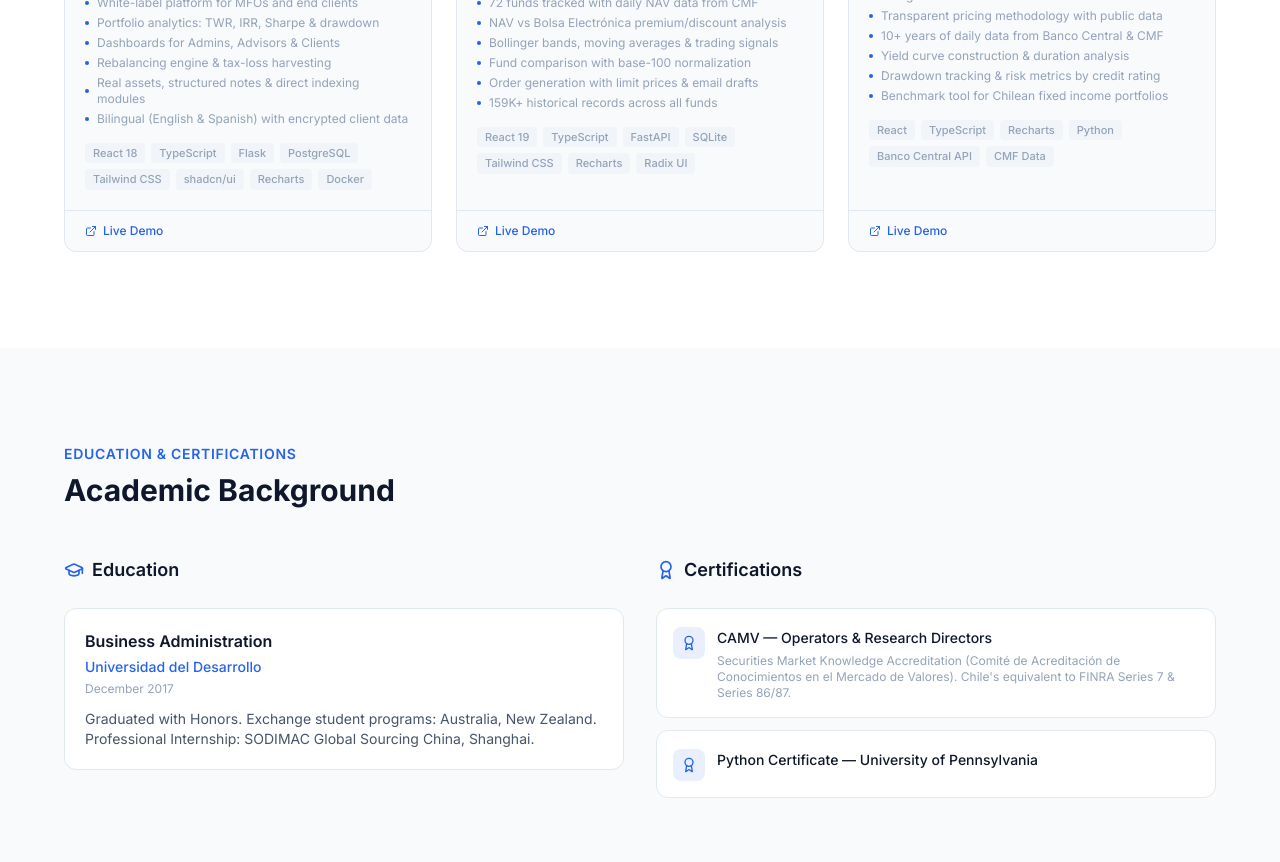
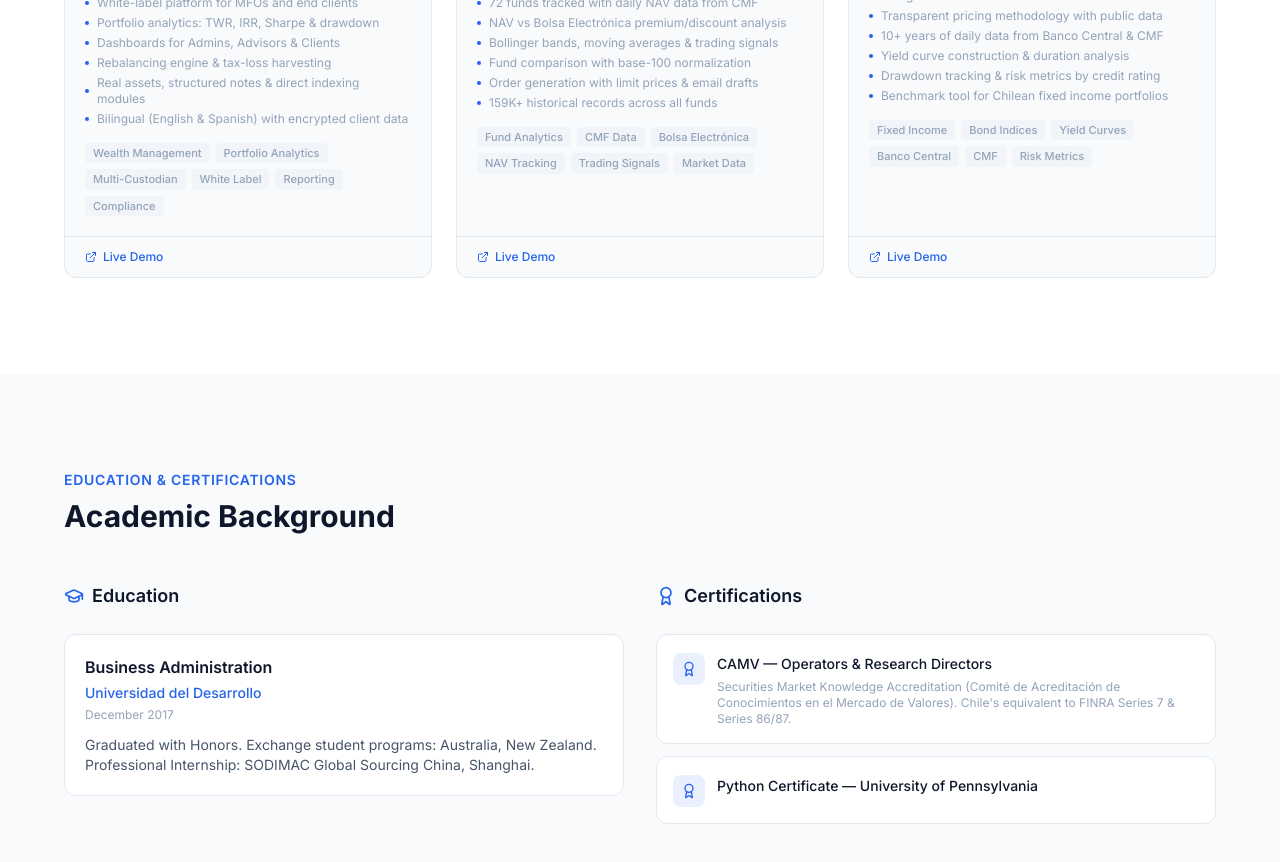
Before and after one commit to sdonosopm/web-resume, a React (Vite) app: page / in a window 1280 px wide. Shown: the part 4620-5482 px from the top of the page. Built offline with nearby package versions, Linux system fonts and the light colour scheme.

Commit message:
Replace tech stack tags with business keywords
Tags now show finance/domain terms instead of programming frameworks

Co-Authored-By: Claude Opus 4.6 <noreply@anthropic.com>

```diff
--- a/src/data/resume.ts
+++ b/src/data/resume.ts
@@ -117,7 +117,7 @@ export const projects: Project[] = [
   {
     title: "WealthPlat — Multi-Family Office Platform",
     description: "White-label reporting platform for Multi-Family Offices and their end clients. Consolidates portfolios across custodians, tracks holdings, calculates performance metrics (TWR, IRR, Sharpe), and delivers role-based dashboards for advisors and clients.",
-    tech: ["React 18", "TypeScript", "Flask", "PostgreSQL", "Tailwind CSS", "shadcn/ui", "Recharts", "Docker"],
+    tech: ["Wealth Management", "Portfolio Analytics", "Multi-Custodian", "White Label", "Reporting", "Compliance"],
     category: "web-app",
     highlights: ["White-label platform for MFOs and end clients", "Portfolio analytics: TWR, IRR, Sharpe & drawdown", "Dashboards for Admins, Advisors & Clients", "Rebalancing engine & tax-loss harvesting", "Real assets, structured notes & direct indexing modules", "Bilingual (English & Spanish) with encrypted client data"],
     hasDemo: true,
@@ -127,7 +127,7 @@ export const projects: Project[] = [
   {
     title: "Chilean Investment Funds Universe",
     description: "Monitoring platform for the Chilean investment fund market. Sources daily NAV data from CMF (Comisión para el Mercado Financiero) and exchange prices from Bolsa Electrónica de Chile, covering 72 funds with 159K+ records and professional analytics dashboards.",
-    tech: ["React 19", "TypeScript", "FastAPI", "SQLite", "Tailwind CSS", "Recharts", "Radix UI"],
+    tech: ["Fund Analytics", "CMF Data", "Bolsa Electrónica", "NAV Tracking", "Trading Signals", "Market Data"],
     category: "web-app",
     highlights: ["72 funds tracked with daily NAV data from CMF", "NAV vs Bolsa Electrónica premium/discount analysis", "Bollinger bands, moving averages & trading signals", "Fund comparison with base-100 normalization", "Order generation with limit prices & email drafts", "159K+ historical records across all funds"],
     hasDemo: true,
@@ -137,7 +137,7 @@ export const projects: Project[] = [
   {
     title: "Chilean Fixed Income Index",
     description: "Replicable fixed-income indices for the Chilean bond market — sovereign (BTP, BTU) and corporate (AAA to BBB) — constructed entirely with public data from Banco Central, CMF, and Bolsa de Santiago.",
-    tech: ["React", "TypeScript", "Recharts", "Python", "Banco Central API", "CMF Data"],
+    tech: ["Fixed Income", "Bond Indices", "Yield Curves", "Banco Central", "CMF", "Risk Metrics"],
     category: "research",
     highlights: ["12 indices covering sovereign & corporate bonds by rating", "Transparent pricing methodology with public data", "10+ years of daily data from Banco Central & CMF", "Yield curve construction & duration analysis", "Drawdown tracking & risk metrics by credit rating", "Benchmark tool for Chilean fixed income portfolios"],
     hasDemo: true,
```
